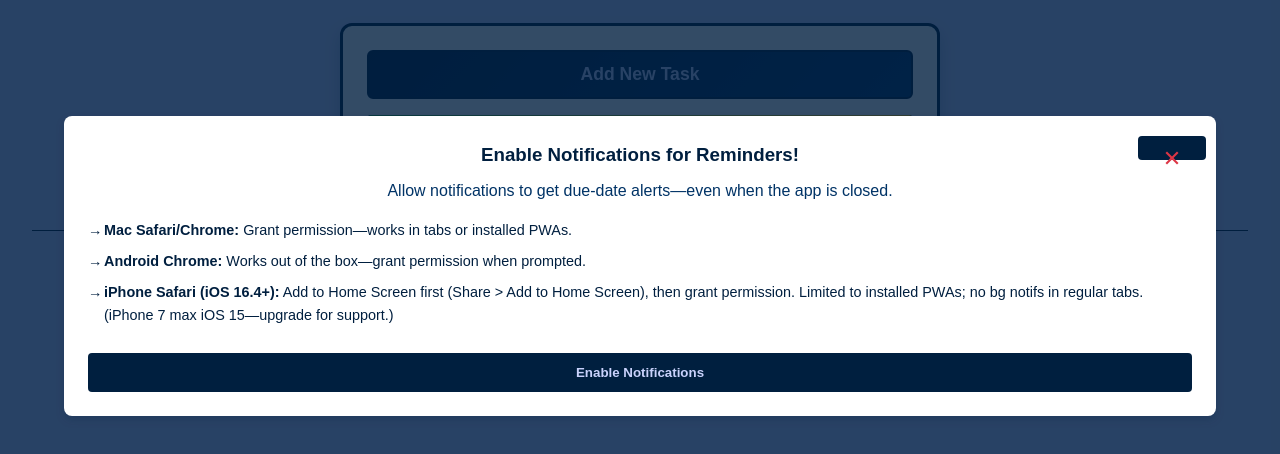
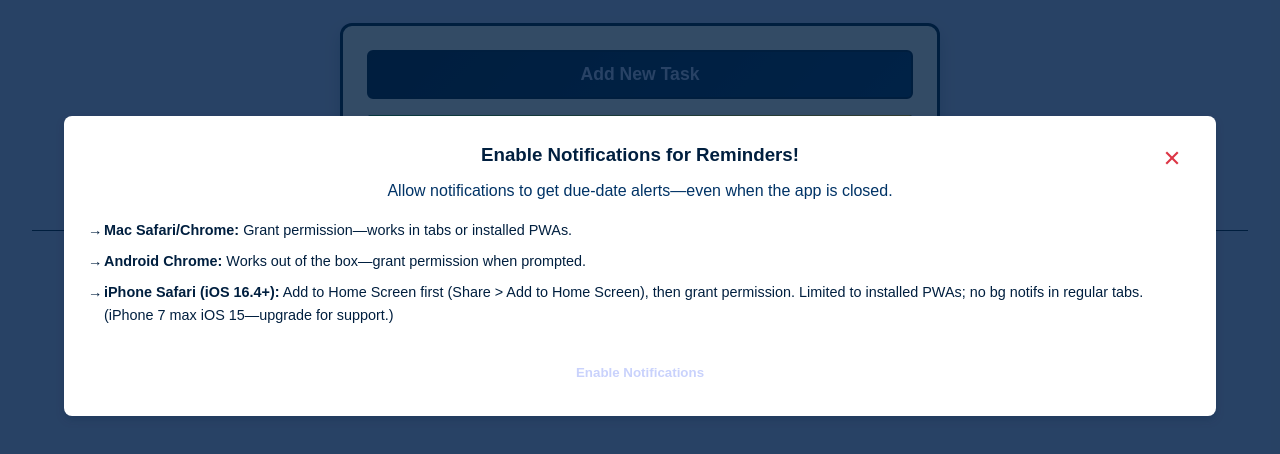
Before and after one commit to KrouzzLife/todo-reminder, a plain HTML site: page index.html in a window 1280 px wide. Shown: the part 134-588 px from the top of the page. Drawn offline with Linux system fonts and the light colour scheme; no server answers.

Commit message:
Remove background from #notification-guide for transparent overlay

```diff
--- a/style.css
+++ b/style.css
@@ -351,7 +351,7 @@
   }
 
   #notification-guide .guide-content button {
-    background: var(--navy);
+    background: transparent;
     color: var(--light-blue);
     border: none;
     padding: 0.75rem 1.5rem;
```
